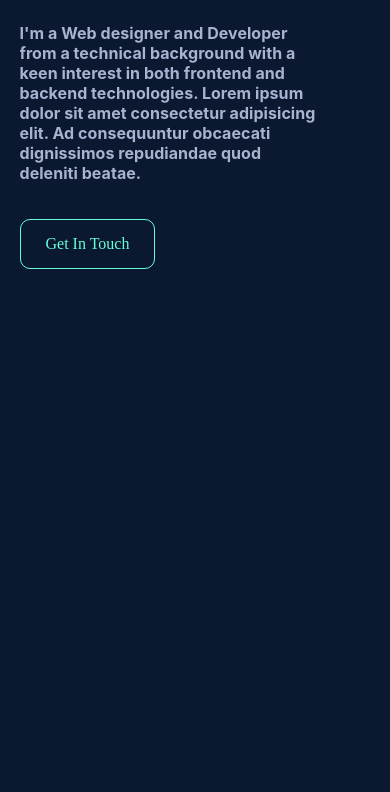
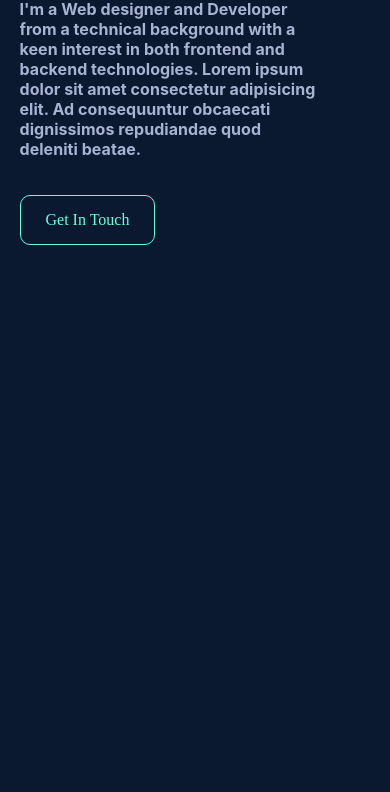
Before and after one commit to agent-sidd/agent-sidd.github.io, a plain HTML site: page index.html in a window 390 px wide. Shown: the part 239-1031 px from the top of the page. Drawn offline with nearby package versions, Linux system fonts and the light colour scheme.

Commit message:
Update profile.css

```diff
--- a/styles/profile.css
+++ b/styles/profile.css
@@ -305,7 +305,5 @@ li{
         display: none;
         visibility: hidden;
     }
-      .site-header-wrap{
-        margin-top: 1.5em;
-    }
+
  }
```
